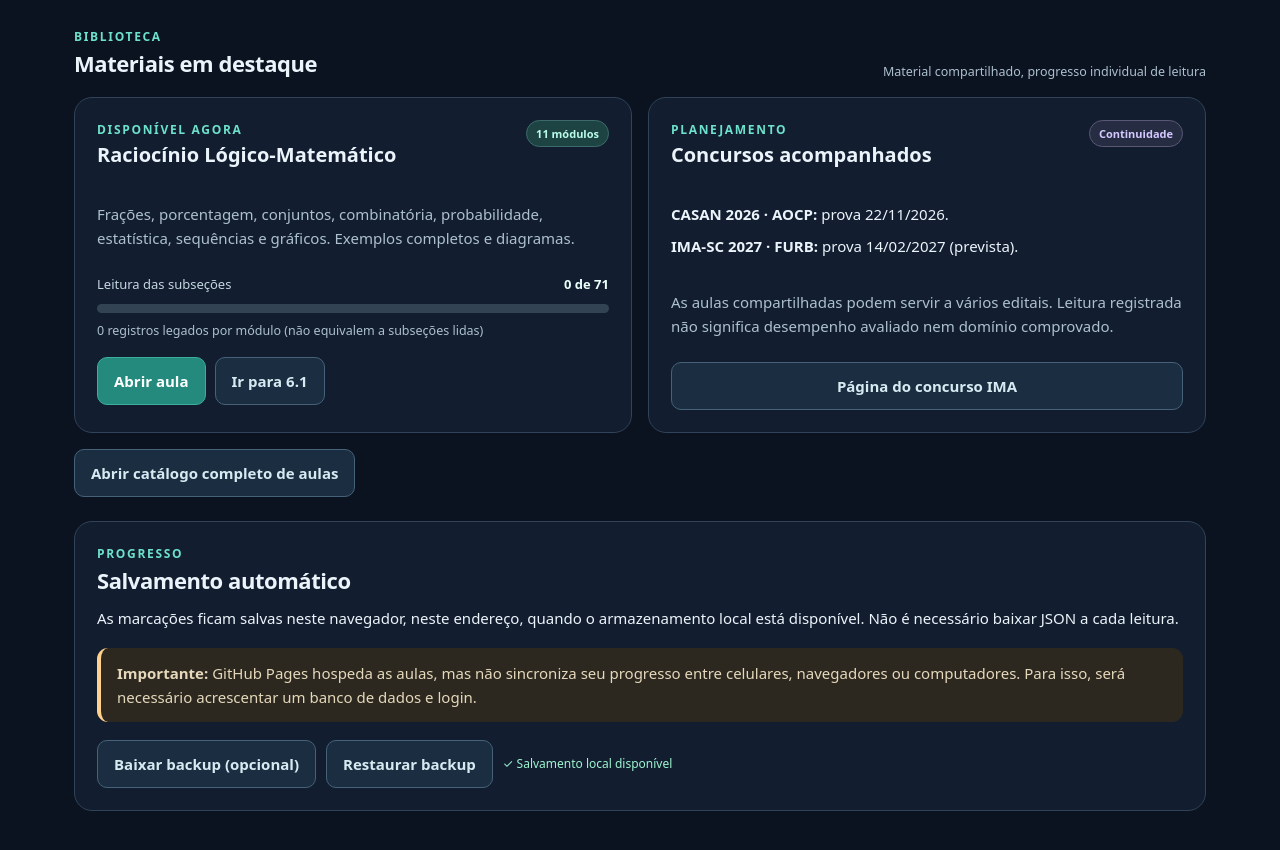
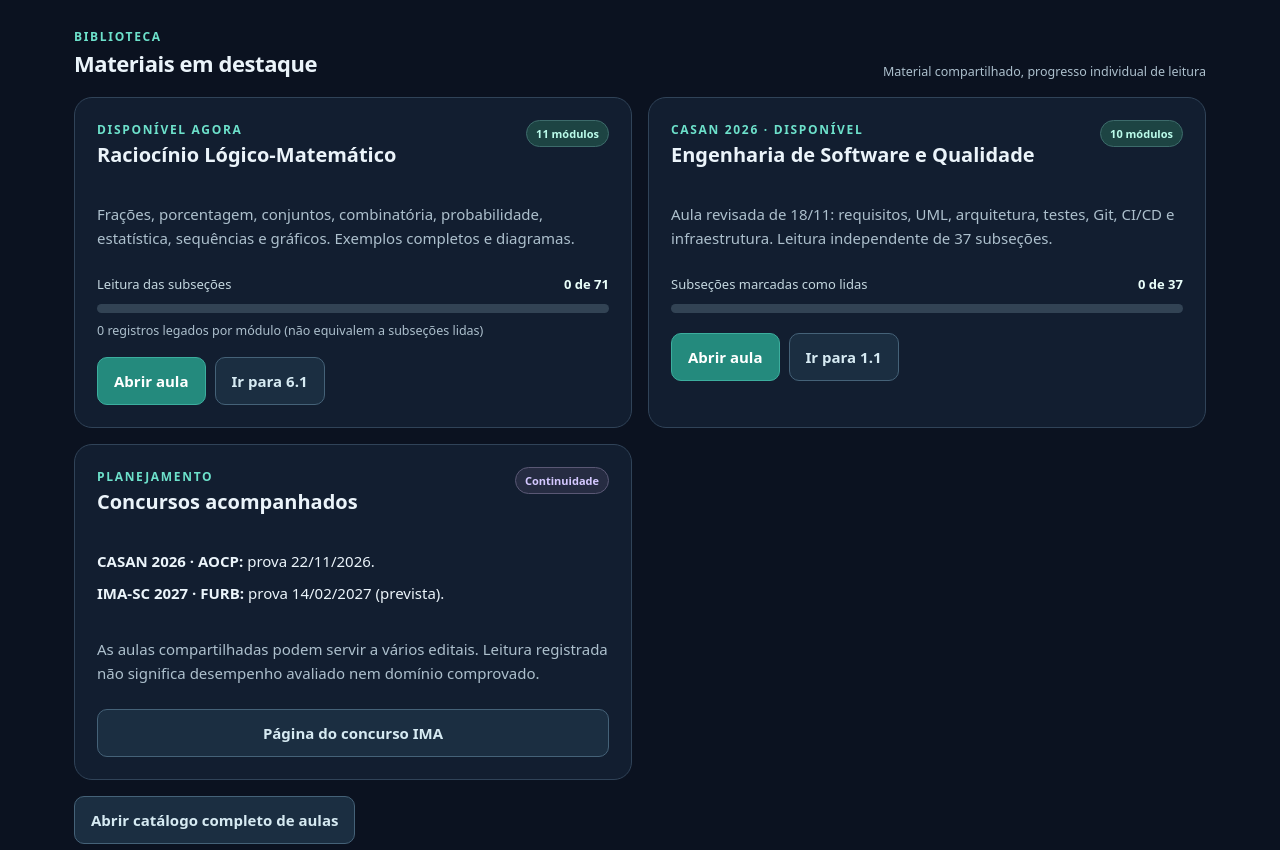
Before and after one commit to andrewmoreira02/concurso-estudos, a plain HTML site: page index.html in a window 1280 px wide. Shown: the part 861-1711 px from the top of the page. Drawn offline with Linux system fonts and the light colour scheme.

Commit message:
Destaca aula de Engenharia de Software no painel principal

```diff
--- a/index.html
+++ b/index.html
@@ -20,6 +20,7 @@
 </div></section>
 <section id="materiais" aria-label="Materiais de estudo"><div class="section-head"><div><div class="eyebrow">Biblioteca</div><h2>Materiais em destaque</h2></div><small>Material compartilhado, progresso individual de leitura</small></div>
 <div class="grid"><article class="card course"><div class="course-head"><div><div class="eyebrow">Disponível agora</div><h3>Raciocínio Lógico-Matemático</h3></div><span class="tag">11 módulos</span></div><p class="muted">Frações, porcentagem, conjuntos, combinatória, probabilidade, estatística, sequências e gráficos. Exemplos completos e diagramas.</p><div><div class="metric"><span>Leitura das subseções</span><strong id="rlmLabel">0 de 71</strong></div><div class="bar" role="progressbar" aria-label="Leitura de subseções de RLM" aria-valuemin="0" aria-valuemax="71" aria-valuenow="0" id="rlmBar"><div id="rlmFill"></div></div><small id="rlmModules">Módulos marcados: sem dados registrados neste navegador</small></div><div class="btnline"><a class="btn" href="aulas/rlm.html">Abrir aula</a><a class="btn alt" href="aulas/rlm.html#m6-s1">Ir para 6.1</a></div></article>
+<article class="card course"><div class="course-head"><div><div class="eyebrow">CASAN 2026 · Disponível</div><h3>Engenharia de Software e Qualidade</h3></div><span class="tag">10 módulos</span></div><p class="muted">Aula revisada de 18/11: requisitos, UML, arquitetura, testes, Git, CI/CD e infraestrutura. Leitura independente de 37 subseções.</p><div><div class="metric"><span>Subseções marcadas como lidas</span><strong id="catalogEngRead">0 de 37</strong></div><div class="bar" role="progressbar" aria-label="Leitura de Engenharia de Software" aria-valuemin="0" aria-valuemax="37" aria-valuenow="0" id="catalogEngBar"><div id="catalogEngFill"></div></div></div><div class="btnline"><a class="btn" href="aulas/engenharia-qualidade.html">Abrir aula</a><a class="btn alt" href="aulas/engenharia-qualidade.html#etapa-1-1">Ir para 1.1</a></div></article>
 <article class="card course"><div class="course-head"><div><div class="eyebrow">Planejamento</div><h3>Concursos acompanhados</h3></div><span class="tag future">Continuidade</span></div><div id="examSummary"><p>Consultando matrizes e datas registradas…</p></div><p class="muted">As aulas compartilhadas podem servir a vários editais. Leitura registrada não significa desempenho avaliado nem domínio comprovado.</p><a class="btn alt" href="https://concursos.furb.br/informacoes/584" rel="noopener noreferrer" target="_blank">Página do concurso IMA</a></article></div><p style="margin-top:16px"><a class="btn alt" href="aulas.html">Abrir catálogo completo de aulas</a></p></section>
 <section class="card" aria-labelledby="storage-title" style="margin-top:24px"><div class="eyebrow">Progresso</div><h2 id="storage-title">Salvamento automático</h2><p>As marcações ficam salvas neste navegador, neste endereço, quando o armazenamento local está disponível. Não é necessário baixar JSON a cada leitura.</p><div class="callout"><strong>Importante:</strong> GitHub Pages hospeda as aulas, mas não sincroniza seu progresso entre celulares, navegadores ou computadores. Para isso, será necessário acrescentar um banco de dados e login.</div><div class="tools"><button class="btn alt" type="button" id="exportButton">Baixar backup (opcional)</button><button class="btn alt" type="button" id="importButton">Restaurar backup</button><input id="importFile" type="file" accept=".json,application/json" hidden><span class="save-state" role="status" id="saveState">Verificando o armazenamento…</span></div></section>
 <footer class="foot">Painel de leitura pessoal. Dados de prova e cronograma são contextuais; confirme informações operacionais nos editais oficiais. O site não envia marcações ao ChatGPT nem atualiza os arquivos do Projeto automaticamente.</footer></main>
```
